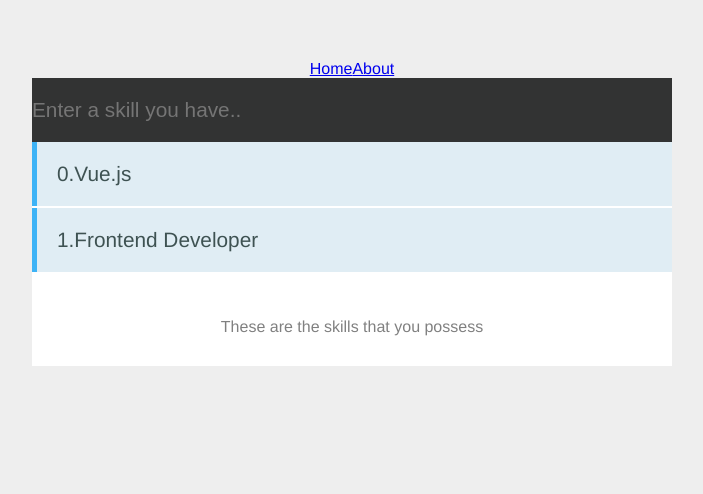
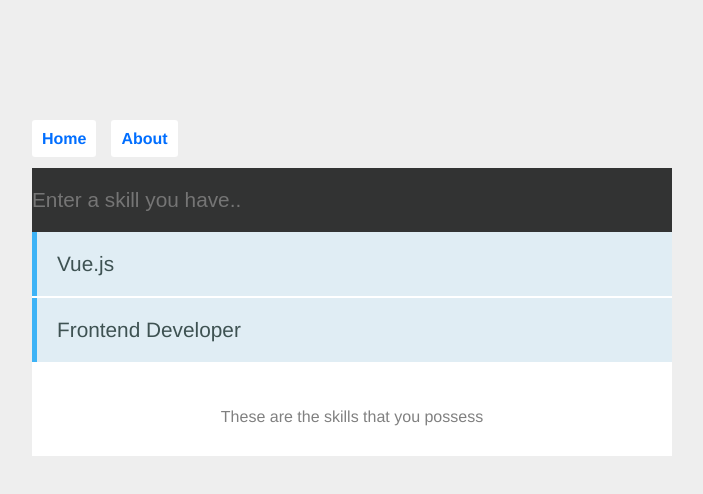
Before and after one commit to AoftionStyle/AofitonVueProject, a Vue app in the folder vue-skills/: page / in a window 1280 px wide. Shown: the top 494 px of the page, without its empty margins (288-991 px from the left). Built offline with nearby package versions, Linux system fonts and the light colour scheme.

Commit message:
add nav style

```diff
--- a/vue-skills/src/App.vue
+++ b/vue-skills/src/App.vue
@@ -25,7 +25,6 @@ export default {
   font-family: 'Avenir', Helvetica, Arial, sans-serif;
   -webkit-font-smoothing: antialiased;
   -moz-osx-font-smoothing: grayscale;
-  text-align: center;
   color: #2c3e50;
   margin-top: 60px;
 }
@@ -40,7 +39,7 @@ body {
   display: grid;
   grid-template-rows: auto;
   justify-items: center;
-  aligh-items: center;
+  padding-top: 50px;
 }
 
 body, html {
@@ -51,4 +50,18 @@ body, html {
 #app {
   width: 50%;
 }
+
+nav {
+  padding: 20px 20px 20px 0;
+}
+
+nav a {
+  padding: 10px;
+  text-decoration: none;
+  background: #fff;
+  border-radius: 3px;
+  color: rgb(0, 110, 255);
+  font-weight: bold;
+  margin-right: 15px;
+}
 </style>
--- a/vue-skills/src/components/Skills.vue
+++ b/vue-skills/src/components/Skills.vue
@@ -15,7 +15,7 @@
 
       <ul>
         <transition-group name="list" enter-active-class="animated bounceInUp" leave-active-class="animated bounceOutDown">
-          <li v-for="(data, index) in skills" :key='index'>{{index}}.{{data.skill}}</li>
+          <li v-for="(data, index) in skills" :key='index'>{{data.skill}}</li>
         </transition-group>
       </ul>
       <p>These are the skills that you possess</p>
```
